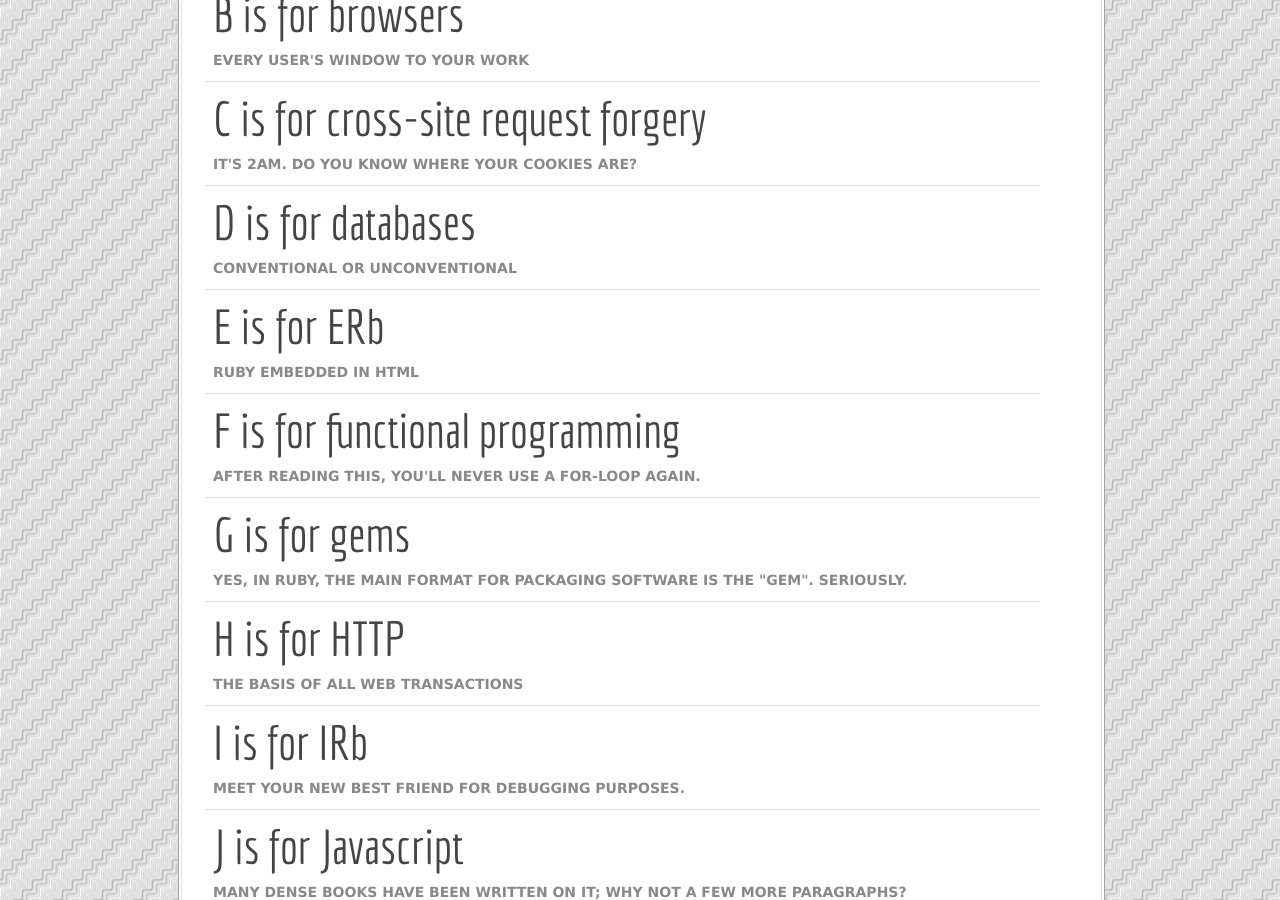
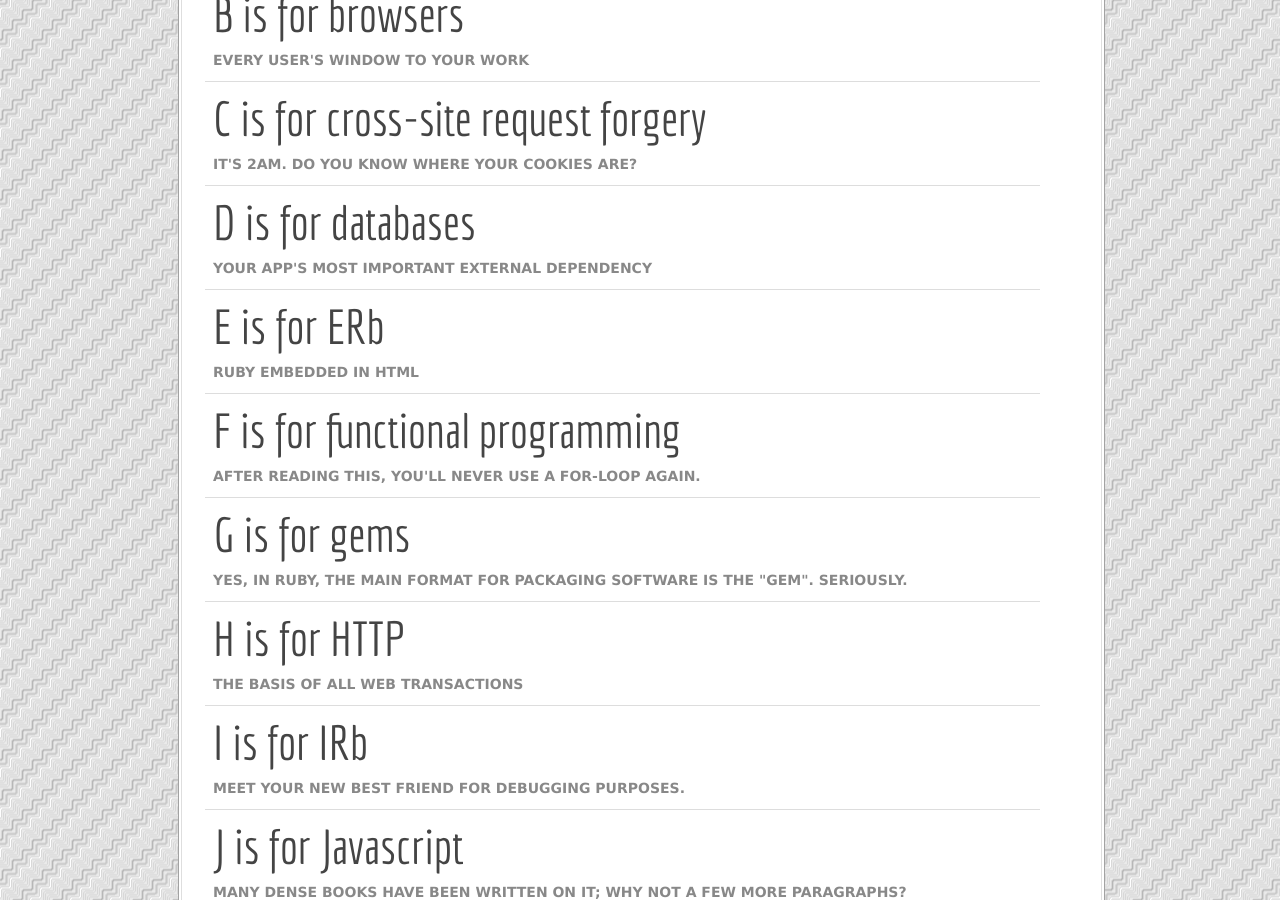
Before and after one commit to tb0yd/abcsofror, a Jekyll site: the page built from jekyll/index.html, in a window 1280 px wide and 900 px high, scrolled down 440 px. Built offline with Jekyll 4.4.1, drawn with Linux system fonts in a browser that asks for light colours.

Commit message:
fix subtitle for d

```diff
--- a/jekyll/index.html
+++ b/jekyll/index.html
@@ -36,7 +36,7 @@ layout: default
 	<a href="d.html">
 	<h2>D is for databases</h2>
 
-	<h6>Conventional or unconventional</h6>
+	<h6>Your app's most important external dependency</h6>
 </a>
 </div>
 
```
Also changed, not shown: 3 other files.
